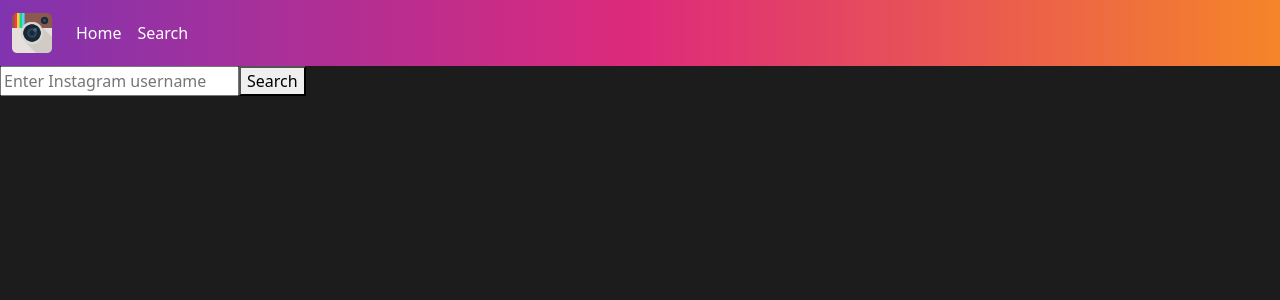
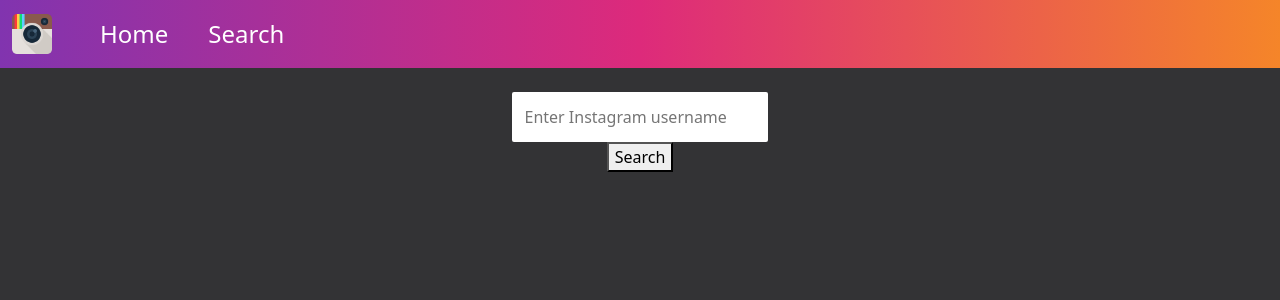
Before and after one commit to endi-21/NextJS_5July, a React (Vite) app: page /searchPage in a window 1280 px wide. Shown: the top 300 px of the page. Built offline with nearby package versions, Linux system fonts and the light colour scheme.

Commit message:
api works, but without profile pic

```diff
--- a/src/App.jsx
+++ b/src/App.jsx
@@ -3,7 +3,6 @@ import Navbar from './Components/Navbar';
 import { BrowserRouter, Routes, Route } from 'react-router-dom';
 import Display from './Components/Display';
 import SearchUser from './Components/SearchUser';
-
 
 function App() {
 
@@ -18,6 +17,7 @@ function App() {
 
 				<Routes>
 					<Route path="/" element={<Display users={users} setUsers={setUsers} />} />
+
 					<Route path="/searchPage" element={<SearchUser />} />
 
 				</Routes>
--- a/src/Components/Navbar.jsx
+++ b/src/Components/Navbar.jsx
@@ -20,6 +20,7 @@ const Navbar = () => {
                         <li className="nav-item">
                             <Link to="/searchPage" className="nav-link">Search</Link>
                         </li>
+
                     </ul>
                 </div>
             </div>
--- a/src/Components/SearchUser.jsx
+++ b/src/Components/SearchUser.jsx
@@ -1,6 +1,8 @@
 import React, { useState } from 'react';
 import axios from 'axios';
 import UserCard from './UserCard';
+
+const CORS_PROXY = "https://cors-anywhere.herokuapp.com/";
 
 const SearchUser = () => {
     const [username, setUsername] = useState('');
@@ -19,7 +21,9 @@ const SearchUser = () => {
 
         try {
             const response = await axios.request(options);
-      setUserData(response.data);
+            const data = response.data.data;
+            const proxiedProfilePicUrl = `${CORS_PROXY}${data.profile_pic_url}`;
+            setUserData({ ...data, profile_pic_url: proxiedProfilePicUrl });
             setError('');
         } catch (error) {
             setError('User not found');
@@ -28,23 +32,28 @@ const SearchUser = () => {
     };
 
     return (
-    <div className="search-user-container">
+        <div className="mt-4 text-center search-user-container">
             <input
                 type="text"
                 placeholder="Enter Instagram username"
                 value={username}
                 onChange={(e) => setUsername(e.target.value)}
             />
+            <br/>
             <button onClick={handleSearch}>Search</button>
 
-      {error && <p>{error}</p>}
+            {error && <p className='error'>{error}</p>}
 
             {userData && (
+                <div className="d-flex justify-content-center mt-3">
                     <UserCard
                     username={userData.username}
-          numOfPosts={userData.posts}
-          handleDelete={() => {}}
+                    numOfPosts={userData.edge_owner_to_timeline_media.count}
+                    profilePicUrl={userData.profile_pic_url}
+                    handleDelete={() => { /* Implement delete functionality if needed */ }}
                 />
+                </div>
+
             )}
         </div>
     );
--- a/src/Components/UserCard.jsx
+++ b/src/Components/UserCard.jsx
@@ -8,7 +8,7 @@ import { useNavigate } from 'react-router-dom';
 import DeleteConfirm from './DeleteConfirm';
 
 export default function UserCard(props) {
-    const { username, numOfPosts, handleDelete} = props
+    const { username, numOfPosts, profilePicUrl, handleDelete } = props
 
     const navigate = useNavigate();
 
@@ -16,20 +16,23 @@ export default function UserCard(props) {
         navigate(`/details/${username}`);
     };
 
+    console.log(profilePicUrl)
+
     return (
         <Card className='card' sx={{ maxWidth: 345 }}>
             <CardContent className='pb-1'>
+                <img src={profilePicUrl} alt={`${username}'s profile pic`} className="profile-pic" />
                 <Typography gutterBottom variant="h4" component="div">
                     {username}
                 </Typography>
                 <Typography gutterBottom variant="h6" color="text.secondary" component="div">
-                    {numOfPosts}
+                    Posts: {numOfPosts}
                 </Typography>
             </CardContent>
             <CardActions className='pt-0'>
-                <Button onClick={()=>handleDetailsClick()} size="small">Details</Button>
+                <Button onClick={() => handleDetailsClick()} size="small">Details</Button>
                 <Button size="small">Save</Button>
-                <DeleteConfirm size="small" title={username} handleDelete={handleDelete}/>
+                <DeleteConfirm size="small" title={username} handleDelete={handleDelete} />
             </CardActions>
         </Card>
     );
--- a/src/index.css
+++ b/src/index.css
@@ -7,7 +7,7 @@
 }
 
 body{
-    background-color: #1c1c1c;
+    background-color: #333335;
 }
 
 .card{
@@ -17,3 +17,36 @@ body{
 .users-container{
     display: flex;
 }
+
+.profile-pic {
+    width: 100px;
+    height: 100px;
+    border-radius: 50%;
+    object-fit: cover;
+    margin-bottom: 16px;
+}
+
+.card {
+    margin: 20px;
+}
+
+.error {
+    color: red;
+    margin-top: 2rem;
+    font-size: 1.5em;
+}
+
+.navbar ul{
+    font-size: 1.5em;
+}
+
+.nav-item{
+    padding: 0;
+    margin-left: 1.5rem;
+}
+
+.search-user-container input{
+    border-radius: 2px;
+    border: none;
+    padding: 1%;
+}
```
Lines whose indentation alone changed are shown as unchanged.
